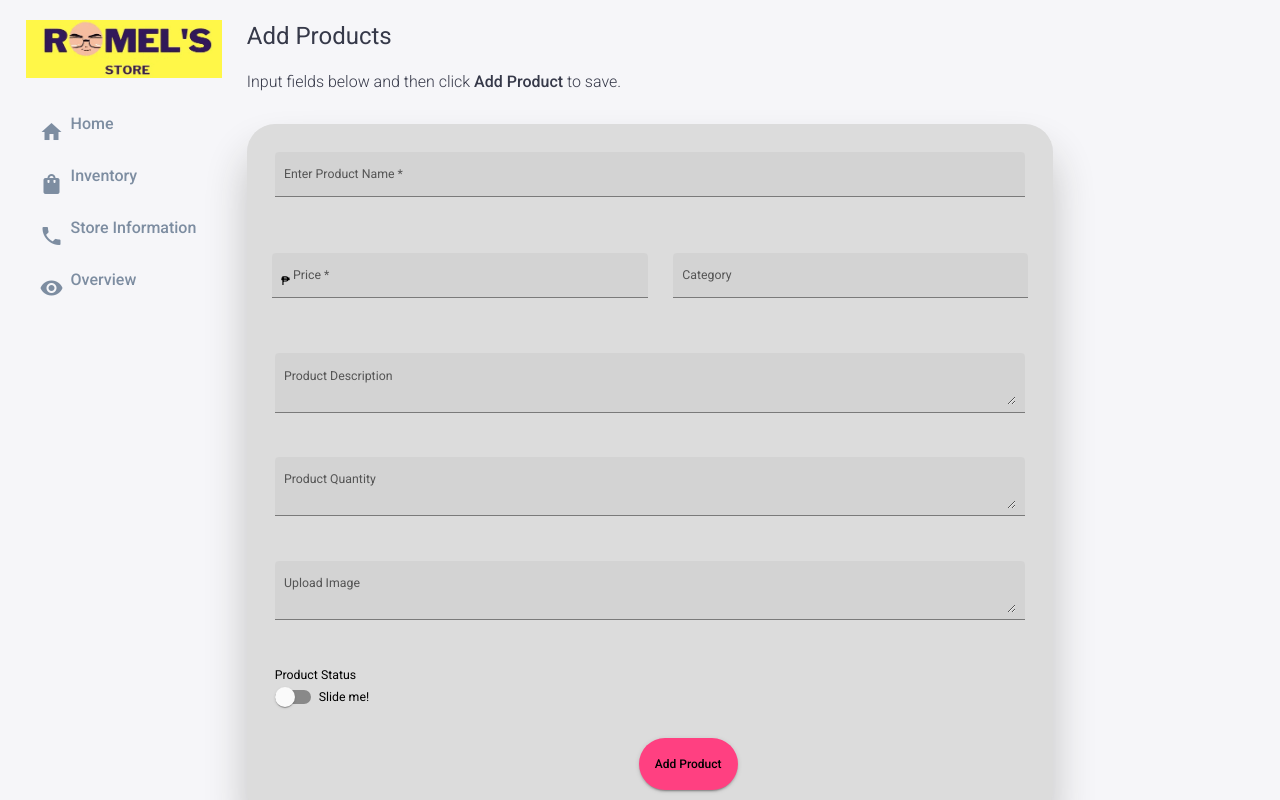
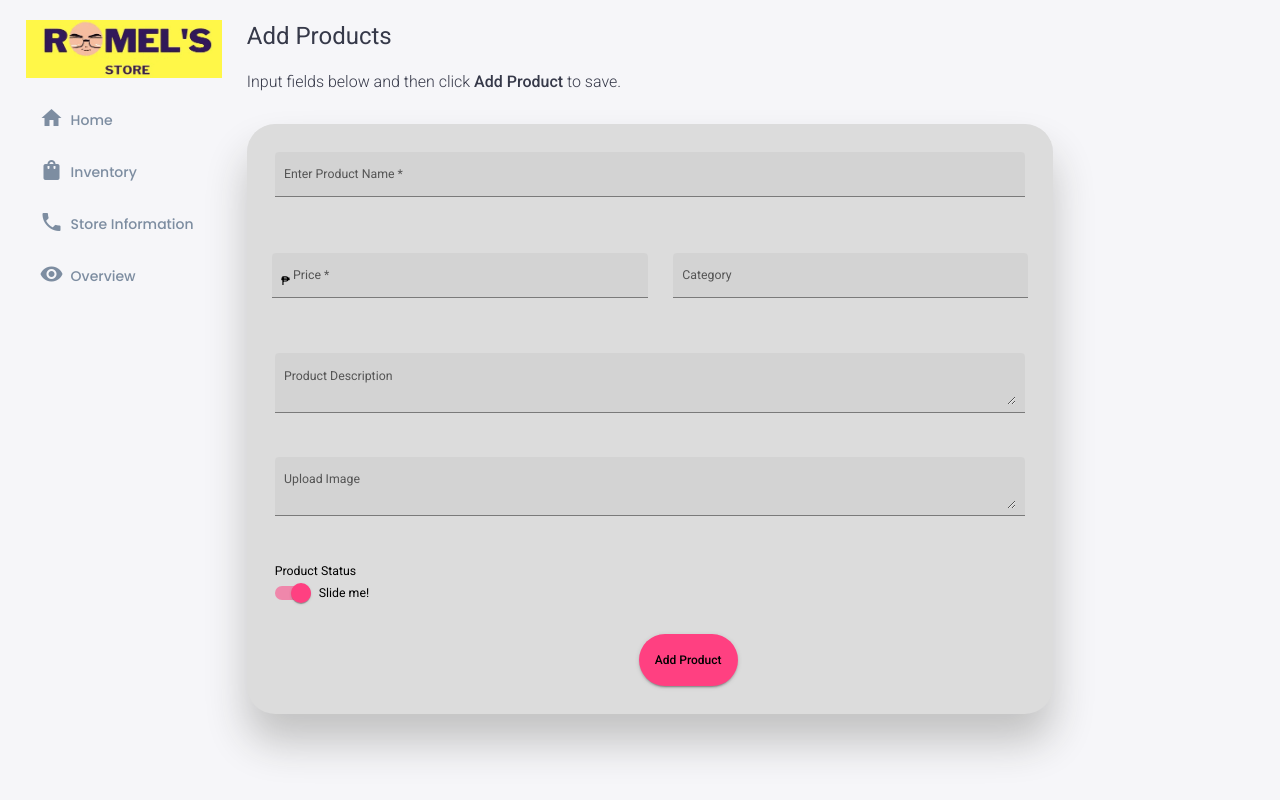
Before and after one commit to sath00/samanteam, an Angular app: page /add-products in a window 1280 px wide. Built offline with nearby package versions, Linux system fonts and the light colour scheme.

Commit message:
Updated onAddItem ts function, fixed some styles

```diff
--- a/src/app/invadd/invadd.component.html
+++ b/src/app/invadd/invadd.component.html
@@ -29,12 +29,12 @@
     </mat-form-field>
   </div>
 
-  <div class = "inputfield">
+  <!-- <div class = "inputfield">
     <mat-form-field class="example-full-width" appearance="fill">
       <mat-label>Product Quantity</mat-label>
       <textarea matInput ngModel name="ProductQuant"></textarea>
     </mat-form-field>
-  </div>
+  </div> -->
 
   <div class = "inputfield">
     <mat-form-field class="example-full-width" appearance="fill">
@@ -46,7 +46,7 @@
   <div class = "inputfield">
     <mat-label>Product Status</mat-label>
   <br>
-  <mat-slide-toggle>Slide me!</mat-slide-toggle>
+  <mat-slide-toggle [(ngModel)]="isChecked" name="availability">Slide me!</mat-slide-toggle>
   </div>
 
   <div class = "bottomfield">
--- a/src/app/invadd/invadd.component.ts
+++ b/src/app/invadd/invadd.component.ts
@@ -12,17 +12,31 @@ import { ProductService } from '../services/product.service'
 })
 export class InvaddComponent implements OnInit{
 
+  isChecked = true;
+
   constructor(public productService: ProductService){}
   ngOnInit(): void {}
 
+  onAddItem(form:NgForm){
 
-  onAddItem(form:NgForm){
-      if(form.invalid){
-          return;
-      }
+    var availability:string = "Not Available";
 
-      this.productService.addProduct(form.value.ProductName,form.value.ProductDisc,form.value.ProductPrice,form.value.ProductCat,form.value.ProductImg, form.value.ProductQuant);
-      form.resetForm();
+    if (this.isChecked){
+        availability = "Available";
+        console.log("toggle is activated")
+    }
+
+    if(form.invalid){
+      return;
+    }
+    this.productService.addProduct(
+        form.value.ProductName,
+        form.value.ProductDisc,
+        form.value.ProductPrice,
+        form.value.ProductCat,
+        form.value.ProductImg,
+        availability);
+    form.resetForm();
   }
 
   /*THIS DOESNT WORK IGNORE IGNORE IGNORE IGNORE IGNORE
--- a/src/app/sidebar/sidebar.component.css
+++ b/src/app/sidebar/sidebar.component.css
@@ -37,15 +37,16 @@ aside .sidebar {
 
 /*Description next to icons*/
 aside .sidebar h3 {
+  font-family: 'Poppins', sans-serif;
   font-weight: 500;
+  font-size: 14px;
 }
 
 /*For each row item in the sidebar*/
 aside .sidebar a {
-  display:flex;
+  display: flex;
   gap: 0.5rem;
   margin-left: 1rem;
-  align-items: center;
   position: relative;
   height: 3.7rem;
   transition: all 300ms ease;
```
